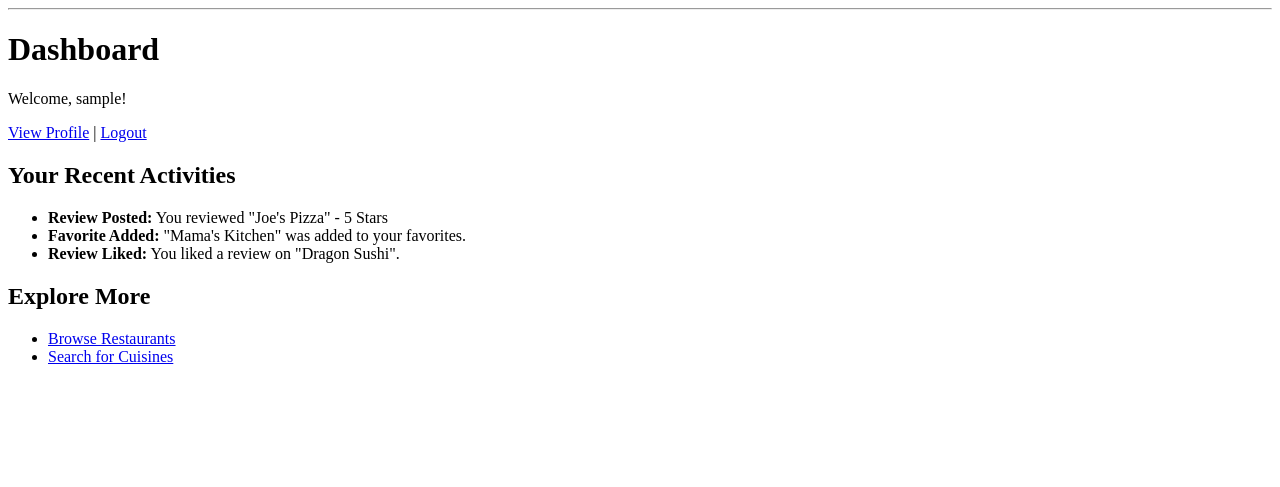
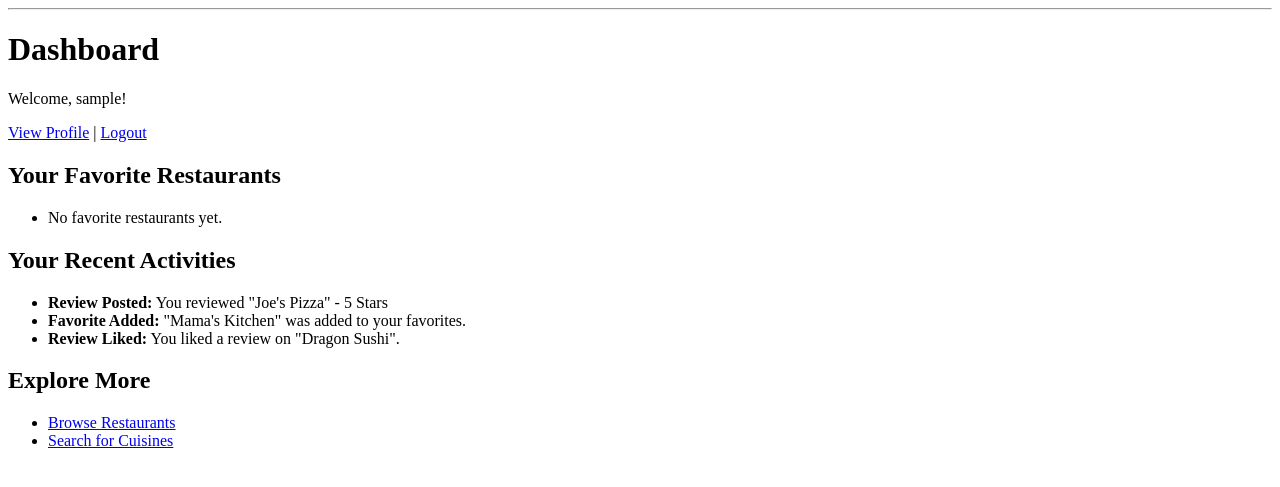
Before and after one commit to AyushKarupakula/AtlantaFoodFinder, a Django app: page /users/dashboard/ in a window 1280 px wide. Shown: the part 26-513 px from the top of the page. Run offline with Django 3.2, Linux system fonts and the light colour scheme; the visitor is signed in with stand-in values (Sample User, id 1).

Commit message:
list of favs shows on dashboard.

```diff
--- a/users/models.py
+++ b/users/models.py
@@ -1,6 +1,12 @@
 from django.contrib.auth.models import AbstractUser
 from django.db import models
+from restaurants.models import Restaurant
+from django.conf import settings
 
 class CustomUser(AbstractUser):
     # Add any additional fields here
     pass
+
+class UserFavorite(models.Model):
+    user = models.ForeignKey(settings.AUTH_USER_MODEL, on_delete=models.CASCADE)
+    restaurant = models.ForeignKey(Restaurant, on_delete=models.CASCADE)
--- a/users/templates/dashboard.html
+++ b/users/templates/dashboard.html
@@ -9,6 +9,17 @@
       <a href="{% url 'profile' %}">View Profile</a> |
       <a href="{% url 'logout' %}">Logout</a>
   </div>
+
+  <h2>Your Favorite Restaurants</h2>
+  <ul>
+    {% for favorite in user.userfavorite_set.all %}
+      <li>
+        <a href="{% url 'restaurant_detail' favorite.restaurant.pk %}">{{ favorite.restaurant.name }}</a>
+      </li>
+    {% empty %}
+      <li>No favorite restaurants yet.</li>
+    {% endfor %}
+  </ul>
 
   <h2>Your Recent Activities</h2>
   <ul>
```
Also changed, not shown: users/migrations/0002_userfavorite.py (added).
